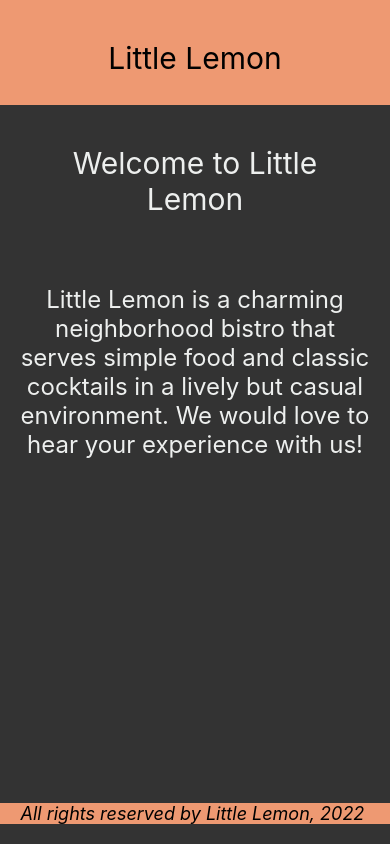
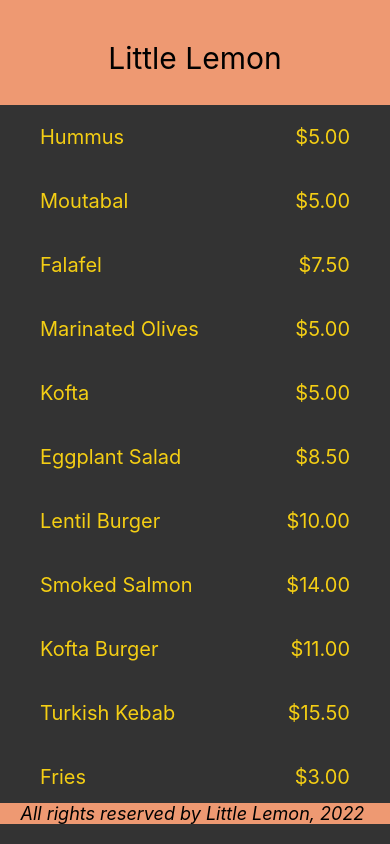
Before and after one commit to anuvab-b/HelloReactNative, a React Native app: screen / in a window 390 px wide. Built offline with nearby package versions, Linux system fonts and the light colour scheme.

Commit message:
FlatList

```diff
--- a/App.js
+++ b/App.js
@@ -2,12 +2,13 @@ import { View, Text, StyleSheet } from "react-native";
 import LittleLemonHeader from "./components/LittleLemonHeader";
 import LittleLemonFooter from "./components/LittleLemonFooter";
 import WelcomeScreen from "./components/WelcomeScreen";
+import MenuItems from "./components/MenuItems";
 export default function App() {
   return (
     <>
       <View style={styles.container}>
         <LittleLemonHeader />
-        <WelcomeScreen />
+        <MenuItems />
       </View>
       <View style={styles.footerContainer}>
         <LittleLemonFooter />
--- /dev/null
+++ b/components/MenuItems.js
@@ -0,0 +1,63 @@
+import React from "react";
+import { View, Text, StyleSheet, FlatList } from "react-native";
+
+const menuItemsToDisplay = [
+  { name: "Hummus", price: "$5.00", id: "1A" },
+  { name: "Moutabal", price: "$5.00", id: "2B" },
+  { name: "Falafel", price: "$7.50", id: "3C" },
+  { name: "Marinated Olives", price: "$5.00", id: "4D" },
+  { name: "Kofta", price: "$5.00", id: "5E" },
+  { name: "Eggplant Salad", price: "$8.50", id: "6F" },
+  { name: "Lentil Burger", price: "$10.00", id: "7G" },
+  { name: "Smoked Salmon", price: "$14.00", id: "8H" },
+  { name: "Kofta Burger", price: "$11.00", id: "9I" },
+  { name: "Turkish Kebab", price: "$15.50", id: "10J" },
+  { name: "Fries", price: "$3.00", id: "11K" },
+  { name: "Buttered Rice", price: "$3.00", id: "12L" },
+  { name: "Bread Sticks", price: "$3.00", id: "13M" },
+  { name: "Pita Pocket", price: "$3.00", id: "14N" },
+  { name: "Lentil Soup", price: "$3.75", id: "15O" },
+  { name: "Greek Salad", price: "$6.00", id: "16Q" },
+  { name: "Rice Pilaf", price: "$4.00", id: "17R" },
+  { name: "Baklava", price: "$3.00", id: "18S" },
+  { name: "Tartufo", price: "$3.00", id: "19T" },
+  { name: "Tiramisu", price: "$5.00", id: "20U" },
+  { name: "Panna Cotta", price: "$5.00", id: "21V" },
+];
+
+const Item = ({ name, price }) => (
+  <View style={menuStyles.innerContainer}>
+    <Text style={menuStyles.itemText}>{name}</Text>
+    <Text style={menuStyles.itemText}>{price}</Text>
+  </View>
+);
+
+const MenuItems = () => {
+  const renderItem = ({ item }) => <Item name={item.name} price={item.price} />;
+
+  return (
+    <View style={menuStyles.container}>
+      <FlatList
+        data={menuItemsToDisplay}
+        keyExtractor={(item) => item.id}
+        renderItem={renderItem}
+      ></FlatList>
+    </View>
+  );
+};
+
+const menuStyles = StyleSheet.create({
+  container: { flex: 1 },
+  innerContainer: {
+    paddingHorizontal: 40,
+    paddingVertical: 20,
+    flexDirection: "row",
+    justifyContent: "space-between",
+  },
+  itemText: {
+    color: "#F4CE14",
+    fontSize: 20,
+  },
+});
+
+export default MenuItems;
```
